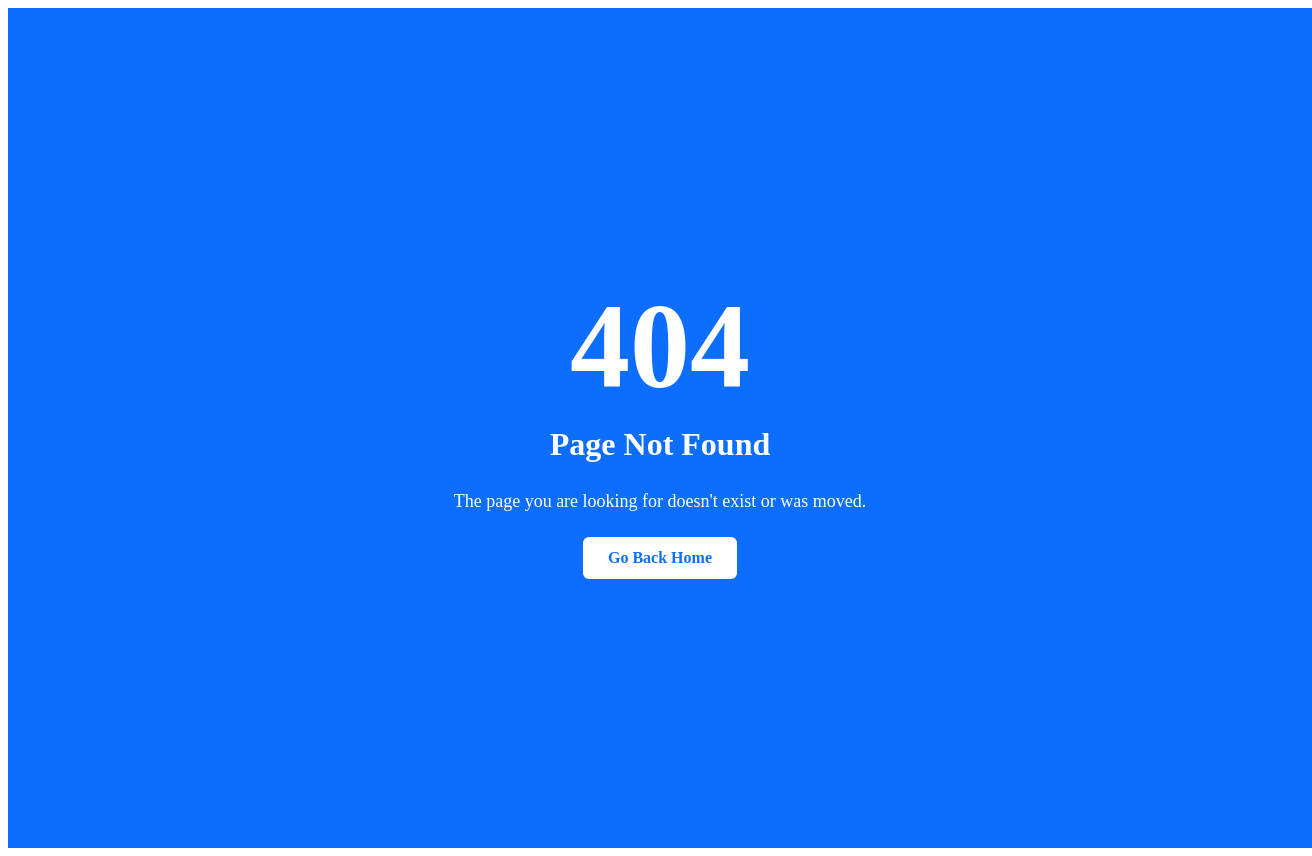
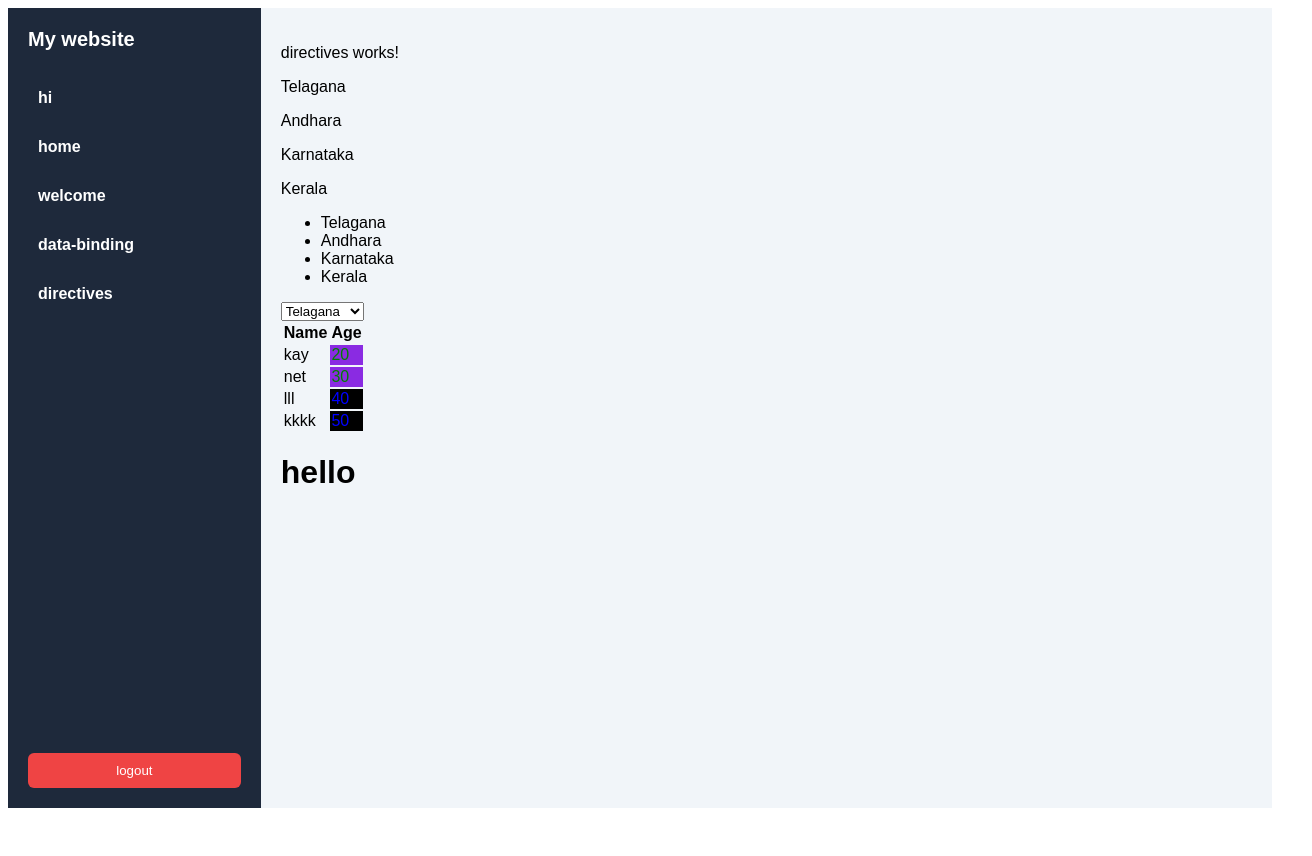
Before and after one commit to rapalliprasannareddy2022-commits/my-app2, an Angular app: page /dashboard/directives in a window 1280 px wide. Before the commit this address had no page. Shown: the whole page, 1312 px wide, since content can reach past the window. After the commit the page ends 816 px from the top, so only its background shows below. Built offline with nearby package versions, Linux system fonts and the light colour scheme.

Commit message:
CON:directives

```diff
--- a/src/app/app-routing.module.ts
+++ b/src/app/app-routing.module.ts
@@ -6,13 +6,15 @@
 import { HomeComponent } from './home/home.component';
 import { WelcomeComponent } from './welcome/welcome.component';
 import { DataBindingComponent } from './data-binding/data-binding.component';
+import { DirectivesComponent } from './directives/directives.component';
 
 const routes: Routes = [
   {path:'login',component:LoginComponent},
   {path:'dashboard',component:DashbordComponent,children:[
     {path:'home',component:HomeComponent},
     {path:'welcome',component:WelcomeComponent},
-    {path:'data-binding',component:DataBindingComponent}
+    {path:'data-binding',component:DataBindingComponent},
+    {path:'directives',component:DirectivesComponent}
   ]},
   {path:'**',component:PageNotFoundComponent}
 ];
--- a/src/app/app.module.ts
+++ b/src/app/app.module.ts
@@ -10,6 +10,7 @@
 import { WelcomeComponent } from './welcome/welcome.component';
 import { DataBindingComponent } from './data-binding/data-binding.component';
 import { FormsModule } from '@angular/forms';
+import { DirectivesComponent } from './directives/directives.component';
 
 @NgModule({
   declarations: [
@@ -19,7 +20,8 @@
     PageNotFoundComponent,
     HomeComponent,
     WelcomeComponent,
-    DataBindingComponent
+    DataBindingComponent,
+    DirectivesComponent
   ],
   imports: [
     BrowserModule,
--- a/src/app/dashbord/dashbord.component.html
+++ b/src/app/dashbord/dashbord.component.html
@@ -6,7 +6,7 @@
         <h1 routerLink="home">home</h1>
         <h1 routerLink="welcome">welcome</h1>
         <h1 routerLink="data-binding"> data-binding</h1>
-
+         <h1 routerLink="directives">directives</h1>
         <button routerLink="/login">logout</button>
     </div>
     <div class="right">
--- /dev/null
+++ b/src/app/directives/directives.component.css
@@ -0,0 +1,6 @@
+.young{
+    background-color: blueviolet;
+}
+.old{
+    background-color: black;
+}
--- /dev/null
+++ b/src/app/directives/directives.component.html
@@ -0,0 +1,35 @@
+<p>directives works!</p>
+<!-- structuraldirtives :*ngFor,*ngIf -->
+<p *ngFor="let state of states">{{state}}</p>
+<ul>
+    <li *ngFor="let state of states">{{state}}</li>
+</ul>
+
+<!-- states dropdown -->
+<select name="" id="">
+    <option value="" *ngFor="let state of states">{{state}}</option>
+</select>
+
+<table>
+    <thead>
+        <tr>
+            <th>Name</th>
+            <th>Age</th>
+        </tr>
+    </thead>
+    <tbody>
+        <tr *ngFor="let user of users">
+            <td>{{user.name}}</td>
+            <td [ngStyle]="{'color':user.age<35?'green':'blue' }"
+                [ngClass]="{'young':user.age<35, 'old':user.age>35}"
+                    >
+                {{user.age}}</td>
+
+
+
+        </tr>
+    </tbody>
+</table>
+<!-- *ngif condition -->
+<!-- true flase -->
+<h1 *ngIf="isShow">hello</h1>
--- /dev/null
+++ b/src/app/directives/directives.component.ts
@@ -0,0 +1,22 @@
+import { Component } from '@angular/core';
+import { BrowserModule } from "@angular/platform-browser";
+
+@Component({
+  selector: 'app-directives',
+  templateUrl: './directives.component.html',
+  styleUrls: ['./directives.component.css'],
+
+
+})
+export class DirectivesComponent {
+  states:string[]=["Telagana","Andhara","Karnataka","Kerala"];
+  users:any=[
+    {name:'kay',age:20},
+    {name:'net',age:30},
+    {name:'lll',age:40},
+    {name:'kkkk',age:50}
+
+  ];
+  isShow:boolean=true;
+
+}
```
Also changed, not shown: 1 other file (tests, documents, lock files or other folders).
